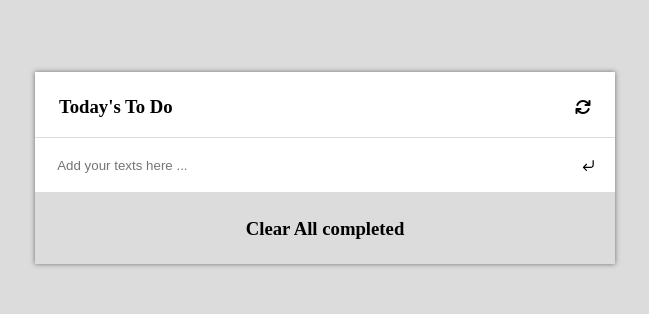
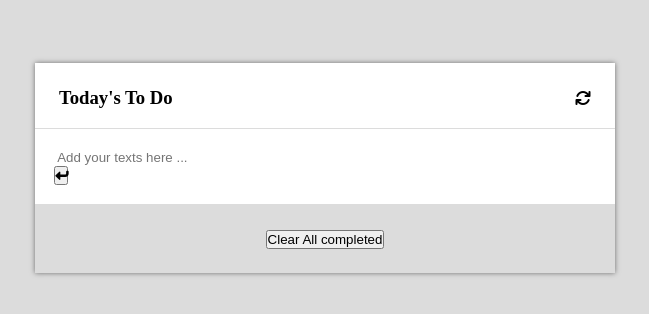
Before and after one commit to ClarenceAtim/ToDoList, a website built with webpack: page src/index.html in a window 1280 px wide. Shown: the part 232-546 px from the top of the page, without its empty margins (315-964 px from the left). Built offline with nearby package versions, Linux system fonts and the light colour scheme.

Commit message:
Upadate Index file

```diff
--- a/src/index.html
+++ b/src/index.html
@@ -1,15 +1,16 @@
 <!DOCTYPE html>
 <html lang="en">
+
 <head>
     <meta charset="UTF-8">
     <meta http-equiv="X-UA-Compatible" content="IE=edge">
     <meta name="viewport" content="width=device-width, initial-scale=1.0">
     <title>todo-app</title>
-    <link rel="stylesheet" href="style.css">
     <link rel="stylesheet" href="https://cdnjs.cloudflare.com/ajax/libs/font-awesome/6.4.0/css/all.min.css"
         integrity="sha512-iecdLmaskl7CVkqkXNQ/ZH/XLlvWZOJyj7Yy7tcenmpD1ypASozpmT/E0iPtmFIB46ZmdtAc9eNBvH0H/ZpiBw=="
         crossorigin="anonymous" referrerpolicy="no-referrer" />
 </head>
+
 <body>
     <div class="container">
         <div class="main">
@@ -18,21 +19,19 @@
                 <i class="fa-sharp fa-solid fa-arrows-rotate"></i>
             </div>
             <div class="add-texts">
-                <input class="enter-text" type="text" placeholder=" Add your texts here ...">
-                <?xml version="1.0" encoding="utf-8"?><!-- Uploaded to: SVG Repo, www.svgrepo.com, Generator: SVG Repo Mixer Tools -->
-                <svg width="15px" height="15px" viewBox="0 0 24 24" fill="none" xmlns="http://www.w3.org/2000/svg">
-                    <path
-                        d="M21 4C21 3.44772 20.5523 3 20 3C19.4477 3 19 3.44772 19 4V11C19 11.7956 18.6839 12.5587 18.1213 13.1213C17.5587 13.6839 16.7956 14 16 14H6.41421L9.70711 10.7071C10.0976 10.3166 10.0976 9.68342 9.70711 9.29289C9.31658 8.90237 8.68342 8.90237 8.29289 9.29289L3.29289 14.2929C2.90237 14.6834 2.90237 15.3166 3.29289 15.7071L8.29289 20.7071C8.68342 21.0976 9.31658 21.0976 9.70711 20.7071C10.0976 20.3166 10.0976 19.6834 9.70711 19.2929L6.41421 16H16C17.3261 16 18.5979 15.4732 19.5355 14.5355C20.4732 13.5979 21 12.3261 21 11V4Z"
-                        fill="#000000" />
-                </svg>
+                <form action="" class="form">
+                    <input class="enter-text" type="text" placeholder=" Add your texts here ...">
+                    <button><i class="fa fa-level-down-alt fa-rotate-90"></i></button>
+                </form>
             </div>
             <ul class="tasks">
 
             </ul>
             <div class="footer">
-                <h3>Clear All completed</h3>
+                <button class="btn-clear">Clear All completed</button>
             </div>
         </div>
     </div>
 </body>
+
 </html>
```
